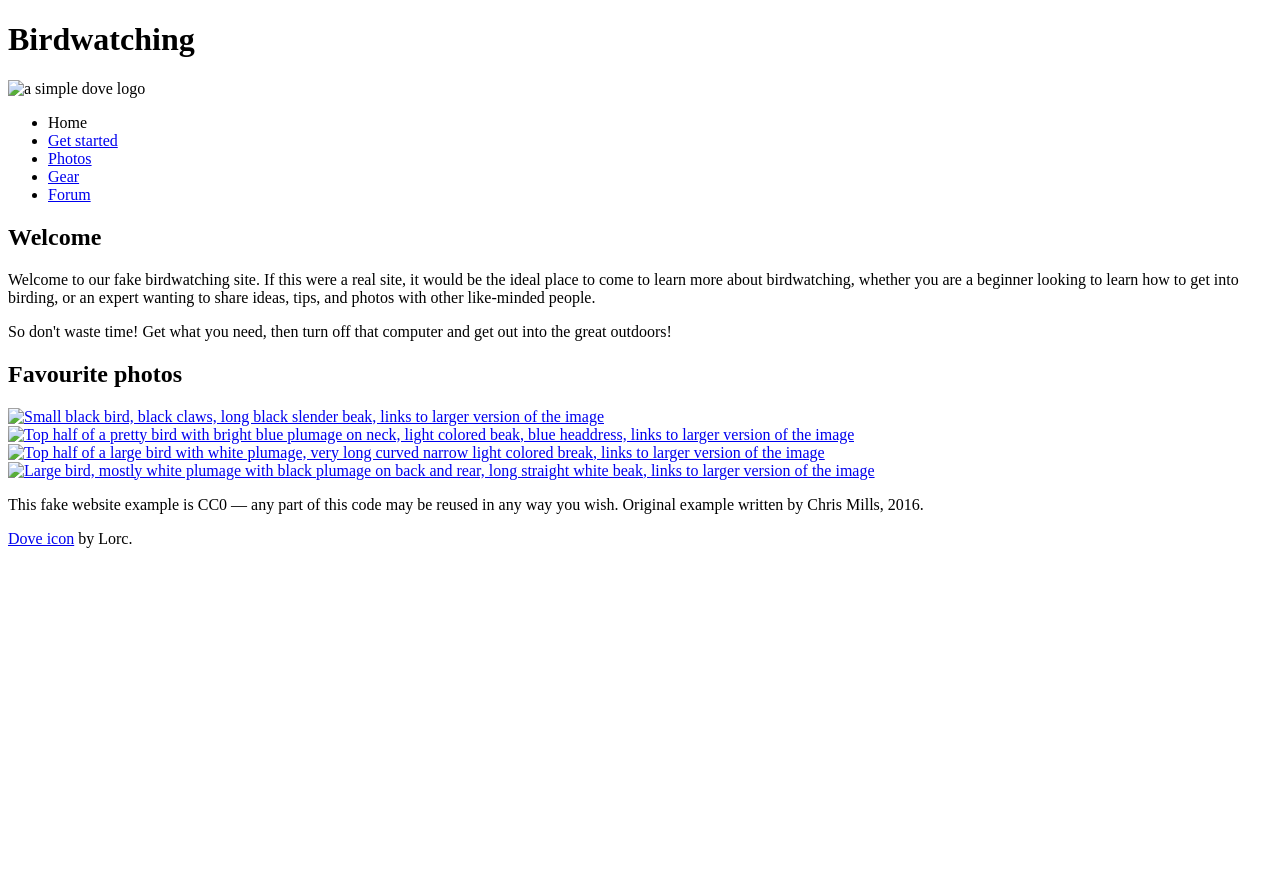
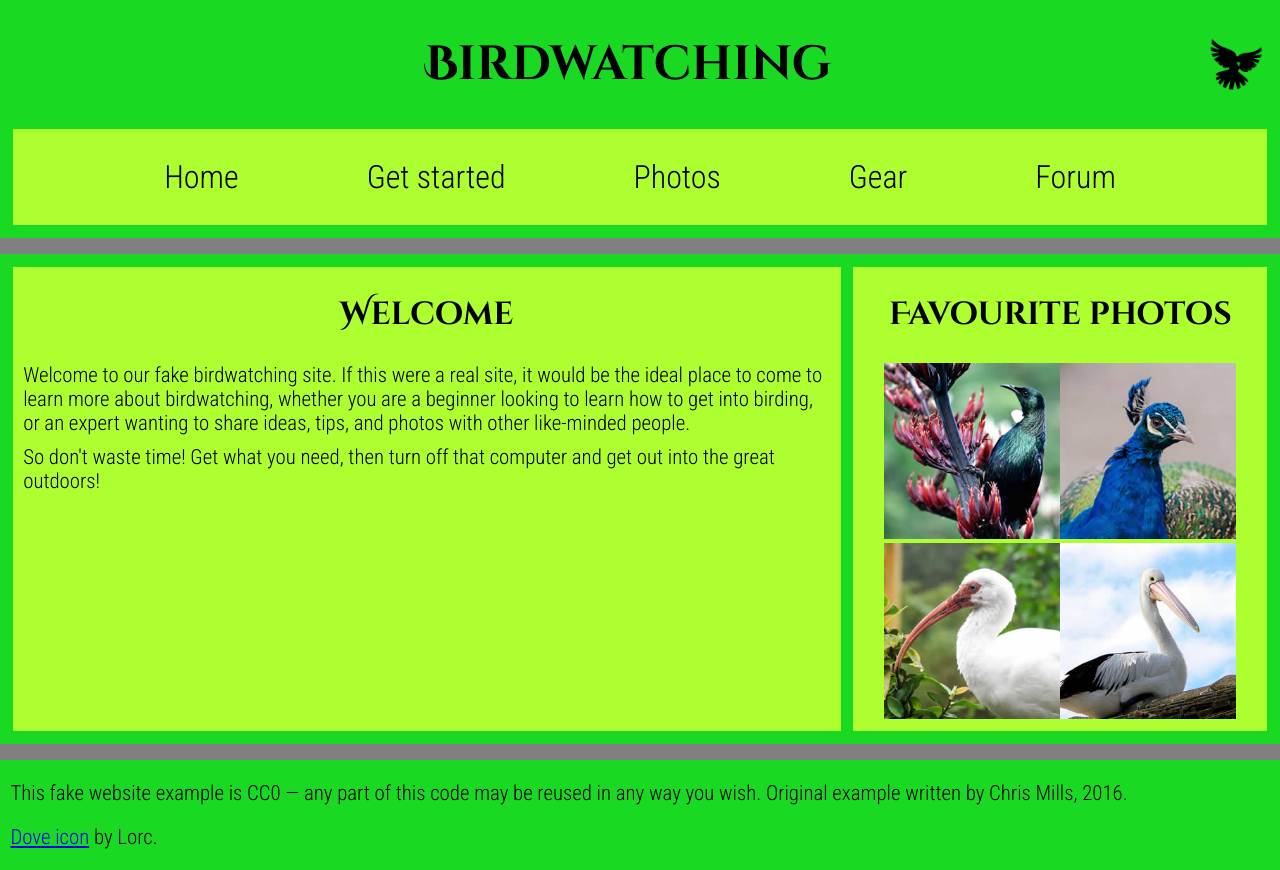
Before and after one commit to lucasberry12/M4.2-Lab---Lucas-Berry, a website: page index.html in a window 1280 px wide. Before the commit the page ends 800 px from the top, so only its background shows below. Drawn offline with Linux system fonts and the light colour scheme.

Commit message:
CSS changes

```diff
--- /dev/null
+++ b/css/style.css
@@ -0,0 +1,116 @@
+body {
+  display: flex;
+  flex-direction: column;
+  margin: 0;
+  background-color: grey;
+}
+
+.top-section {
+  background-color: rgb(25, 217, 35);
+  display: flex;
+  flex-direction: column;
+  margin-bottom: 1em;
+
+  .main-header {
+    display: flex;
+    align-items: center;
+
+    h1 {
+      flex: 1;
+      text-align: center;
+      font-family: "Cinzel Decorative", sans-serif;
+      font-size: 3em;
+      margin-left: 1em;
+    }
+
+    img {
+      height: 3.5em;
+      width: 3.5em;
+      margin-right: 1em;
+    }
+  }
+
+  .navigation-bar {
+    display: flex;
+    align-items: center;
+    justify-content: center;
+    background-color: greenyellow;
+    height: 3em;
+    font-family: "Roboto Condensed", sans-serif;
+    font-size: 2em;
+    margin: 0.4em;
+    margin-top: 0;
+
+    span {
+      margin: 2em;
+    }
+
+    a {
+      margin: 2em;
+      text-decoration: none;
+    }
+
+    a:link {
+      color: inherit;
+    }
+
+    a:visited {
+      color: inherit;
+    }
+  }
+}
+
+.bottom-section {
+  display: flex;
+  background-color: rgb(25, 217, 35);
+  margin-bottom: 1em;
+
+  h2 {
+    font-family: "Cinzel Decorative", sans-serif;
+    font-size: 2em;
+    text-align: center;
+  }
+
+  p {
+    font-family: "Roboto Condensed", sans-serif;
+    font-size: 1.3em;
+    margin: 0.5em;
+  }
+
+  .welcome-section {
+    background-color: greenyellow;
+    margin: 0.8em;
+    margin-right: 0em;
+    flex: 2;
+  }
+
+  .photos-section {
+    background-color: greenyellow;
+    margin: 0.8em;
+    flex: 1;
+    display: flex;
+    flex-direction: column;
+
+    .photos-grid {
+      display: grid;
+      grid-template-columns: auto auto;
+      justify-content: center;
+      margin-bottom: 0.5em;
+
+      img {
+        height: 11em;
+        width: 11em;
+      }
+    }
+  }
+}
+
+.footer-section {
+  background-color: rgb(25, 217, 35);
+
+  p {
+    font-family: "Roboto Condensed", sans-serif;
+    font-size: 1.3em;
+    margin: 1em 0.5em;
+  }
+}
--- a/index.html
+++ b/index.html
@@ -1,9 +1,13 @@
 <!DOCTYPE html>
 <html lang="en">
   <head>
-    <meta charset="utf-8">
+    <meta charset="utf-8" />
     <title>Birdwatching</title>
-    <link href="https://fonts.googleapis.com/css?family=Roboto+Condensed:300%7CCinzel+Decorative:700" rel="stylesheet">
+    <link
+      href="https://fonts.googleapis.com/css?family=Roboto+Condensed:300%7CCinzel+Decorative:700"
+      rel="stylesheet"
+    />
+    <link rel="stylesheet" href="css/style.css" />
 
     <!--[if lt IE 9]>
       <script src="https://cdnjs.cloudflare.com/ajax/libs/html5shiv/3.7.3/html5shiv.js"></script>
@@ -11,37 +15,77 @@
   </head>
 
   <body>
+    <div class="top-section">
+      <div class="main-header">
+        <h1>Birdwatching</h1>
+        <img src="img/dove.png" alt="a simple dove logo" />
+      </div>
 
-      <h1>Birdwatching</h1>
-      <img src="dove.png" alt="a simple dove logo">
+      <div class="navigation-bar">
+        <span>Home</span>
+        <a href="#">Get started</a>
+        <a href="#">Photos</a>
+        <a href="#">Gear</a>
+        <a href="#">Forum</a>
+      </div>
+    </div>
 
+    <div class="bottom-section">
+      <div class="welcome-section">
+        <h2>Welcome</h2>
 
-      <ul>
-        <li><span>Home</span></li>
-        <li><a href="#">Get started</a></li>
-        <li><a href="#">Photos</a></li>
-        <li><a href="#">Gear</a></li>
-        <li><a href="#">Forum</a></li>
-      </ul>
+        <p>
+          Welcome to our fake birdwatching site. If this were a real site, it
+          would be the ideal place to come to learn more about birdwatching,
+          whether you are a beginner looking to learn how to get into birding,
+          or an expert wanting to share ideas, tips, and photos with other
+          like-minded people.
+        </p>
 
+        <p>
+          So don't waste time! Get what you need, then turn off that computer
+          and get out into the great outdoors!
+        </p>
+      </div>
 
-      <h2>Welcome</h2>
+      <div class="photos-section">
+        <h2>Favourite photos</h2>
 
-      <p>Welcome to our fake birdwatching site. If this were a real site, it would be the ideal place to come to learn more about birdwatching, whether you are a beginner looking to learn how to get into birding, or an expert wanting to share ideas, tips, and photos with other like-minded people.</p>
+        <div class="photos-grid">
+          <a href="img/favorite-1.jpg"
+            ><img
+              src="img/favorite-1_th.jpg"
+              alt="Small black bird, black claws, long black slender beak, links to larger version of the image"
+          /></a>
+          <a href="img/favorite-2.jpg"
+            ><img
+              src="img/favorite-2_th.jpg"
+              alt="Top half of a pretty bird with bright blue plumage on neck, light colored beak, blue headdress, links to larger version of the image"
+          /></a>
+          <a href="img/favorite-3.jpg"
+            ><img
+              src="img/favorite-3_th.jpg"
+              alt="Top half of a large bird with white plumage, very long curved narrow light colored break, links to larger version of the image"
+          /></a>
+          <a href="img/favorite-4.jpg"
+            ><img
+              src="img/favorite-4_th.jpg"
+              alt="Large bird, mostly white plumage with black plumage on back and rear, long straight white beak, links to larger version of the image"
+          /></a>
+        </div>
+      </div>
+    </div>
 
-      <p>So don't waste time! Get what you need, then turn off that computer and get out into the great outdoors!</p>
+    <div class="footer-section">
+      <p>
+        This fake website example is CC0 — any part of this code may be reused
+        in any way you wish. Original example written by Chris Mills, 2016.
+      </p>
 
-      <h2>Favourite photos</h2>
-
-      <a href="favorite-1.jpg"><img src="favorite-1_th.jpg" alt="Small black bird, black claws, long black slender beak, links to larger version of the image"></a>
-      <a href="favorite-2.jpg"><img src="favorite-2_th.jpg" alt="Top half of a pretty bird with bright blue plumage on neck, light colored beak, blue headdress, links to larger version of the image"></a>
-      <a href="favorite-3.jpg"><img src="favorite-3_th.jpg" alt="Top half of a large bird with white plumage, very long curved narrow light colored break, links to larger version of the image"></a>
-      <a href="favorite-4.jpg"><img src="favorite-4_th.jpg" alt="Large bird, mostly white plumage with black plumage on back and rear, long straight white beak, links to larger version of the image"></a>
-
-
-      <p>This fake website example is CC0 — any part of this code may be reused in any way you wish. Original example written by Chris Mills, 2016.</p>
-
-      <p><a href="http://game-icons.net/lorc/originals/dove.html">Dove icon</a> by Lorc.</p>
-
+      <p>
+        <a href="http://game-icons.net/lorc/originals/dove.html">Dove icon</a>
+        by Lorc.
+      </p>
+    </div>
   </body>
 </html>
```
